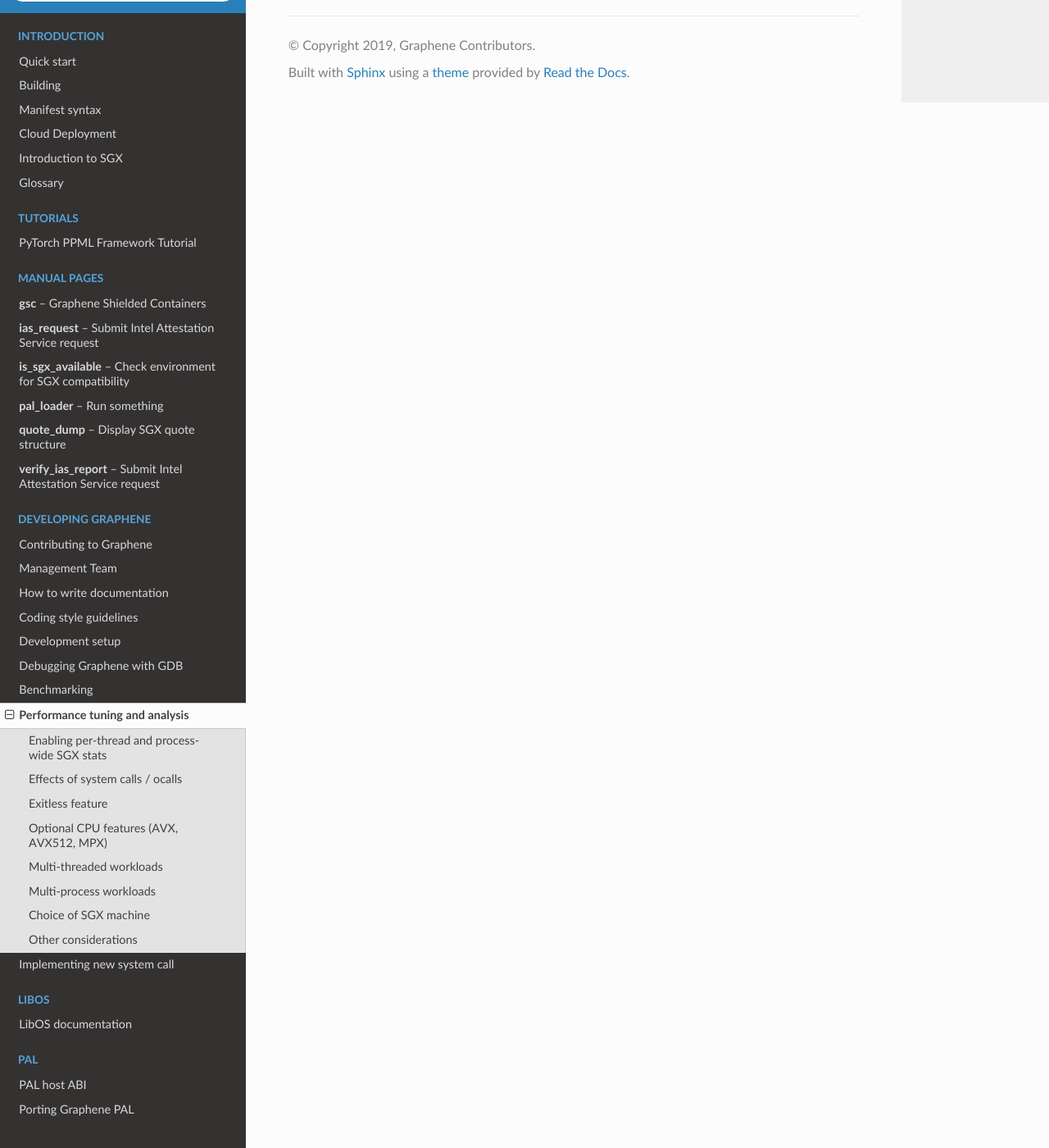
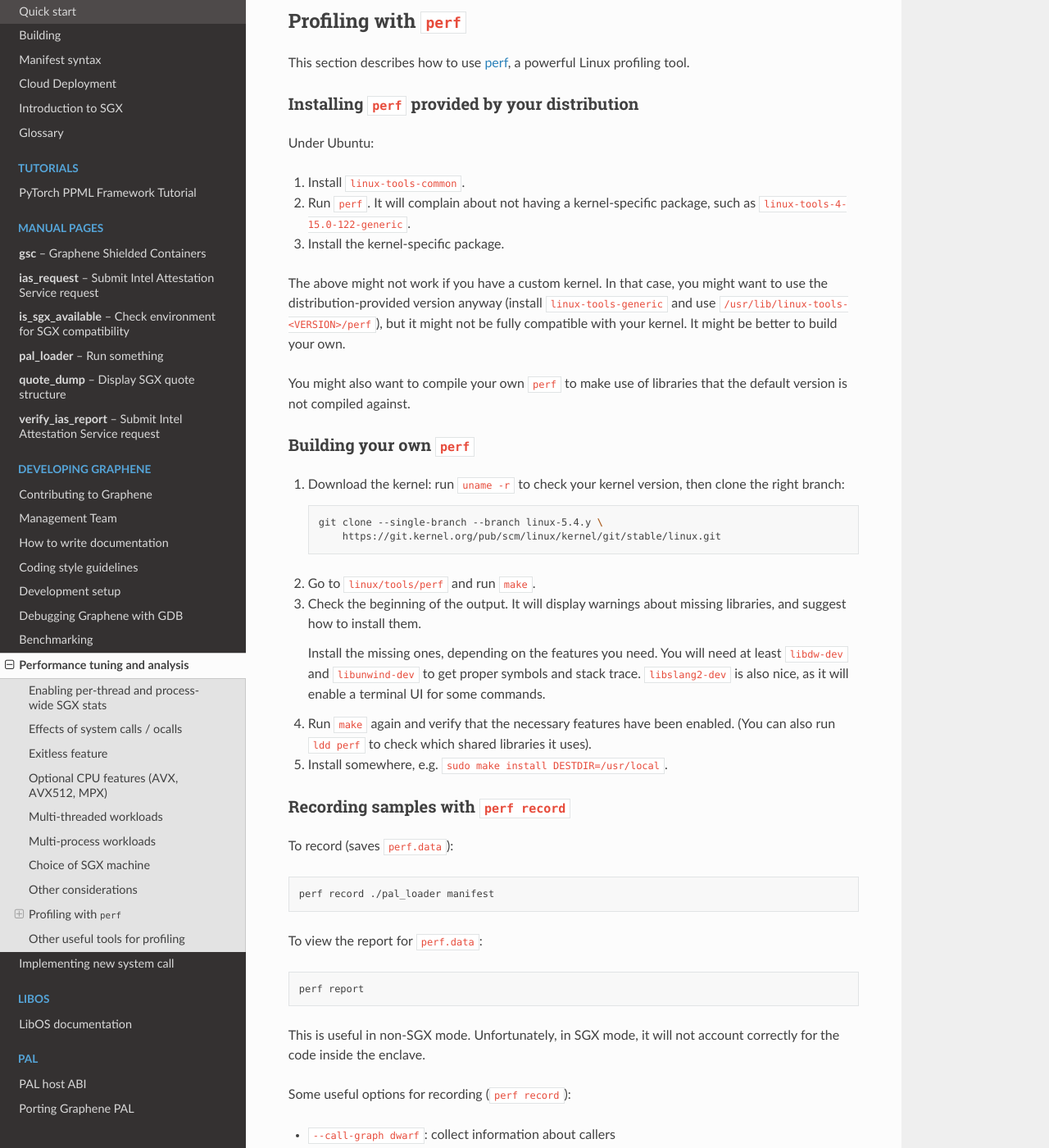
Before and after one commit to aeropittura/vaultrun, a Sphinx documentation site: the page built from Documentation/devel/performance.rst, in a window 1280 px wide and 1400 px high, scrolled down 7981 px. Shown: the whole window at 82% size. Built offline with Sphinx 7.4.7 and the Read the Docs theme 2.0.0, drawn with Linux system fonts in a browser that asks for light colours; some of the changed text lies outside the part shown.

Commit message:
[Docs] Describe using perf and other profiling tools
Add some notes on building perf, and using it for profiling.

Also mentions other tools that might be useful.

Original-author: Paweł Marczewski <pawel@invisiblethingslab.com>
Original-committer: Michał Kowalczyk <mkow@invisiblethingslab.com>
Original-commit: b2ec19fabdfe9bd6c6191cbbcbad19d0bde3b521

```diff
--- a/Documentation/devel/performance.rst
+++ b/Documentation/devel/performance.rst
@@ -18,6 +18,8 @@ purposes.
 
 Enabling per-thread and process-wide SGX stats
 ----------------------------------------------
+
+See also :ref:`perf` below for installing ``perf``.
 
 Enable statistics using ``sgx.enable_stats = 1`` manifest option. Now your
 graphenized application correctly reports performance counters. This is useful
@@ -410,3 +412,104 @@ propagate them into the enclave, either use the insecure manifest option
 explicitly in the manifest via ``loader.env.OMP_NUM_THREADS=8``. Also, it is
 always better to specify such environment variables explicitly because a
 graphenized application may determine the number of available CPUs incorrectly.
+
+.. _perf:
+
+Profiling with ``perf``
+-----------------------
+
+This section describes how to use `perf
+<https://perf.wiki.kernel.org/index.php/Main_Page>`__, a powerful Linux
+profiling tool.
+
+Installing ``perf`` provided by your distribution
+"""""""""""""""""""""""""""""""""""""""""""""""""
+
+Under Ubuntu:
+
+#. Install ``linux-tools-common``.
+#. Run ``perf``. It will complain about not having a kernel-specific package,
+   such as ``linux-tools-4-15.0-122-generic``.
+#. Install the kernel-specific package.
+
+The above might not work if you have a custom kernel. In that case, you might
+want to use the distribution-provided version anyway (install
+``linux-tools-generic`` and use ``/usr/lib/linux-tools-<VERSION>/perf``), but it
+might not be fully compatible with your kernel. It might be better to build
+your own.
+
+You might also want to compile your own ``perf`` to make use of libraries that
+the default version is not compiled against.
+
+Building your own ``perf``
+""""""""""""""""""""""""""
+
+#. Download the kernel: run ``uname -r`` to check your kernel version, then
+   clone the right branch::
+
+       git clone --single-branch --branch linux-5.4.y \
+           https://git.kernel.org/pub/scm/linux/kernel/git/stable/linux.git
+
+#. Go to ``linux/tools/perf`` and run ``make``.
+
+#. Check the beginning of the output. It will display warnings about missing
+   libraries, and suggest how to install them.
+
+   Install the missing ones, depending on the features you need. You will need
+   at least ``libdw-dev`` and ``libunwind-dev`` to get proper symbols and stack
+   trace. ``libslang2-dev`` is also nice, as it will enable a terminal UI for
+   some commands.
+
+#. Run ``make`` again and verify that the necessary features have been
+   enabled. (You can also run ``ldd perf`` to check which shared libraries it
+   uses).
+
+#. Install somewhere, e.g. ``sudo make install DESTDIR=/usr/local``.
+
+Recording samples with ``perf record``
+""""""""""""""""""""""""""""""""""""""
+
+To record (saves ``perf.data``)::
+
+    perf record ./pal_loader manifest
+
+To view the report for ``perf.data``::
+
+    perf report
+
+This is useful in non-SGX mode. Unfortunately, in SGX mode, it will not account
+correctly for the code inside the enclave.
+
+Some useful options for recording (``perf record``):
+
+* ``--call-graph dwarf``: collect information about callers
+* ``-F 50``: collect 50 (or any other number) of samples per second,
+  can be useful to reduce overhead and file size
+* ``-e cpu-clock``: sample the ``cpu-clock`` event, which will be triggered also
+  inside enclave (as opposed to the default ``cpu-cycles`` event). Unfortunately
+  such events will be counted towards ``async_exit_pointer`` instead of
+  functions executing inside enclave.
+
+Some useful options for displaying the report (``perf report``):
+
+* ``--no-children``: sort based on "self time", i.e. time spent in a given
+  function excluding its children (the default is to sort by total time spent in
+  a function).
+
+Further reading
+"""""""""""""""
+
+* `Perf Wiki <https://perf.wiki.kernel.org/index.php/Main_Page>`__
+* `Linux perf examples - Brendan Gregg
+  <http://www.brendangregg.com/perf.html>`__
+* Man pages: ``man perf record``, ``man perf report`` etc.
+
+Other useful tools for profiling
+--------------------------------
+
+* Intel VTune Profiler (TODO)
+* ``strace -c`` will display Linux system call statistics
+* Valgrind (with `Callgrind
+  <https://valgrind.org/docs/manual/cl-manual.html>`__) unfortunately doesn't
+  work, see `issue #1919 <https://github.com/oscarlab/graphene/issues/1919>`__
+  for discussion.
```
